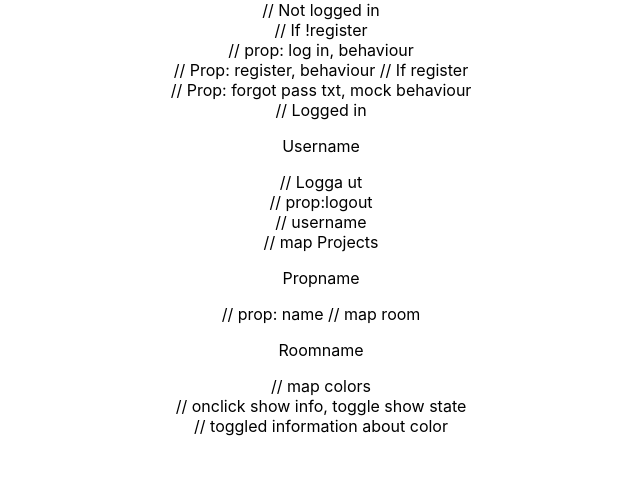
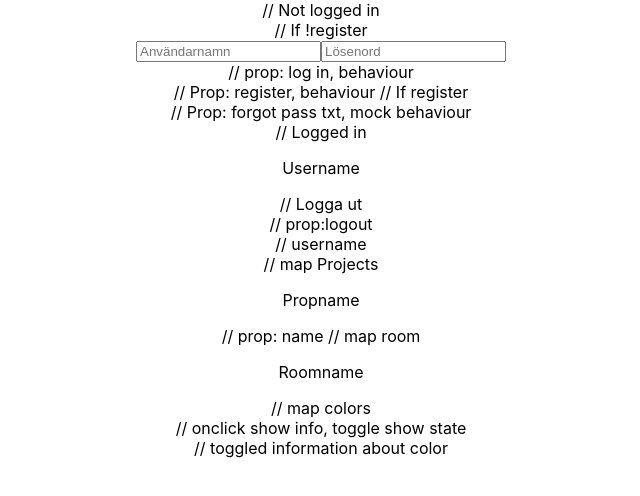
Before and after one commit to rebeckaalsterlind/save_colours, a React (Create React App) app: page / in a window 1280 px wide. Shown: the top 496 px of the page, without its empty margins (319-959 px from the left). Built offline with nearby package versions, Linux system fonts and the light colour scheme.

Commit message:
initial reg form

```diff
--- a/src/components/LogInPage/LogInForm.tsx
+++ b/src/components/LogInPage/LogInForm.tsx
@@ -2,8 +2,10 @@ import PrimaryBtn from "../reuse/PrimaryBtn"
 
 export default function LogInForm () {
     return (
-        <div>
+        <form>
+            <input type="text" placeholder="Användarnamn" />
+            <input type="text" placeholder="Lösenord" />
             <PrimaryBtn /> // prop: log in, behaviour
-        </div>
+        </form>
     )
 }
--- /dev/null
+++ b/src/react-app-env.d.ts
@@ -0,0 +1 @@
+/// <reference types="react-scripts" />
```
Also changed, not shown: tsconfig.json (added, +26 -0 lines).
